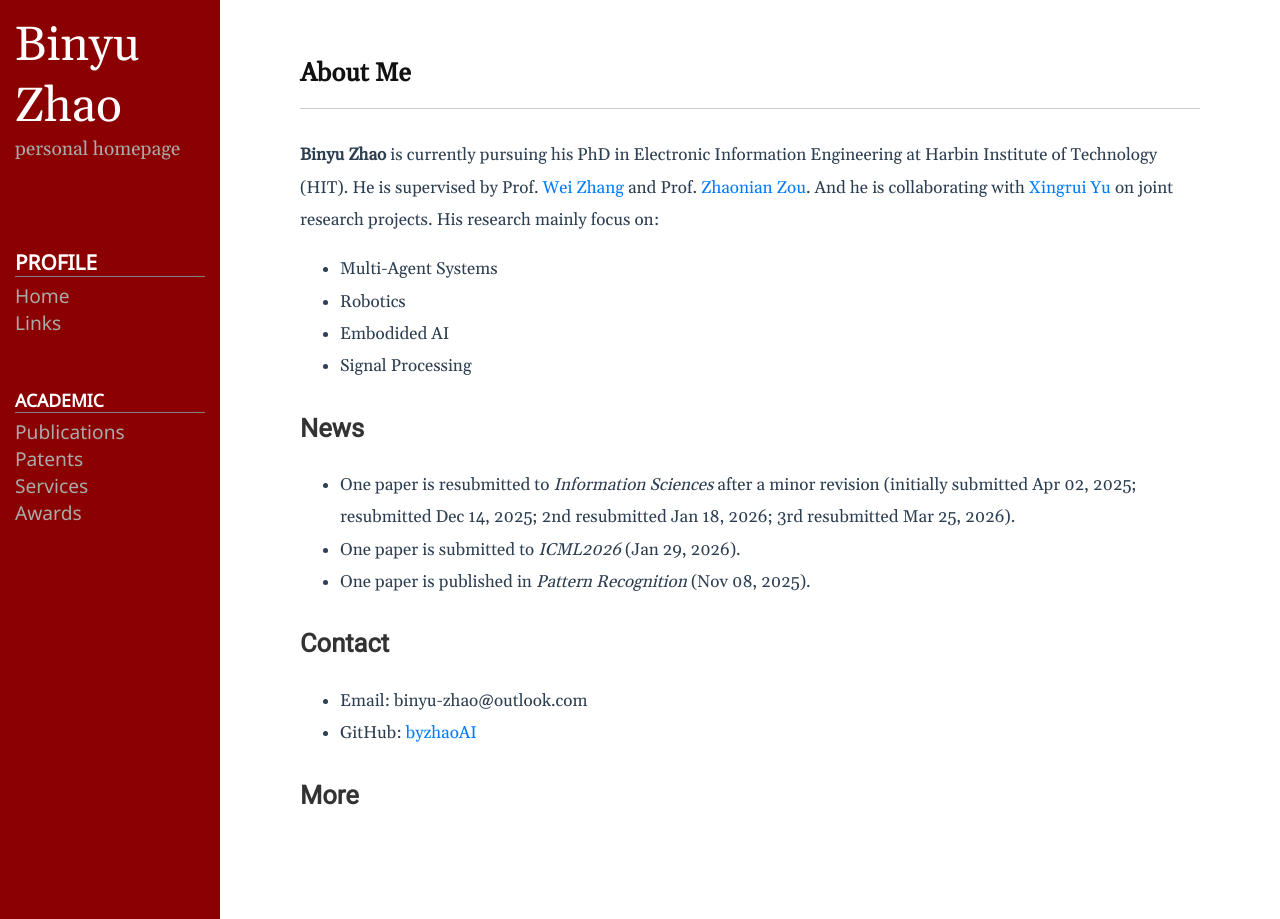
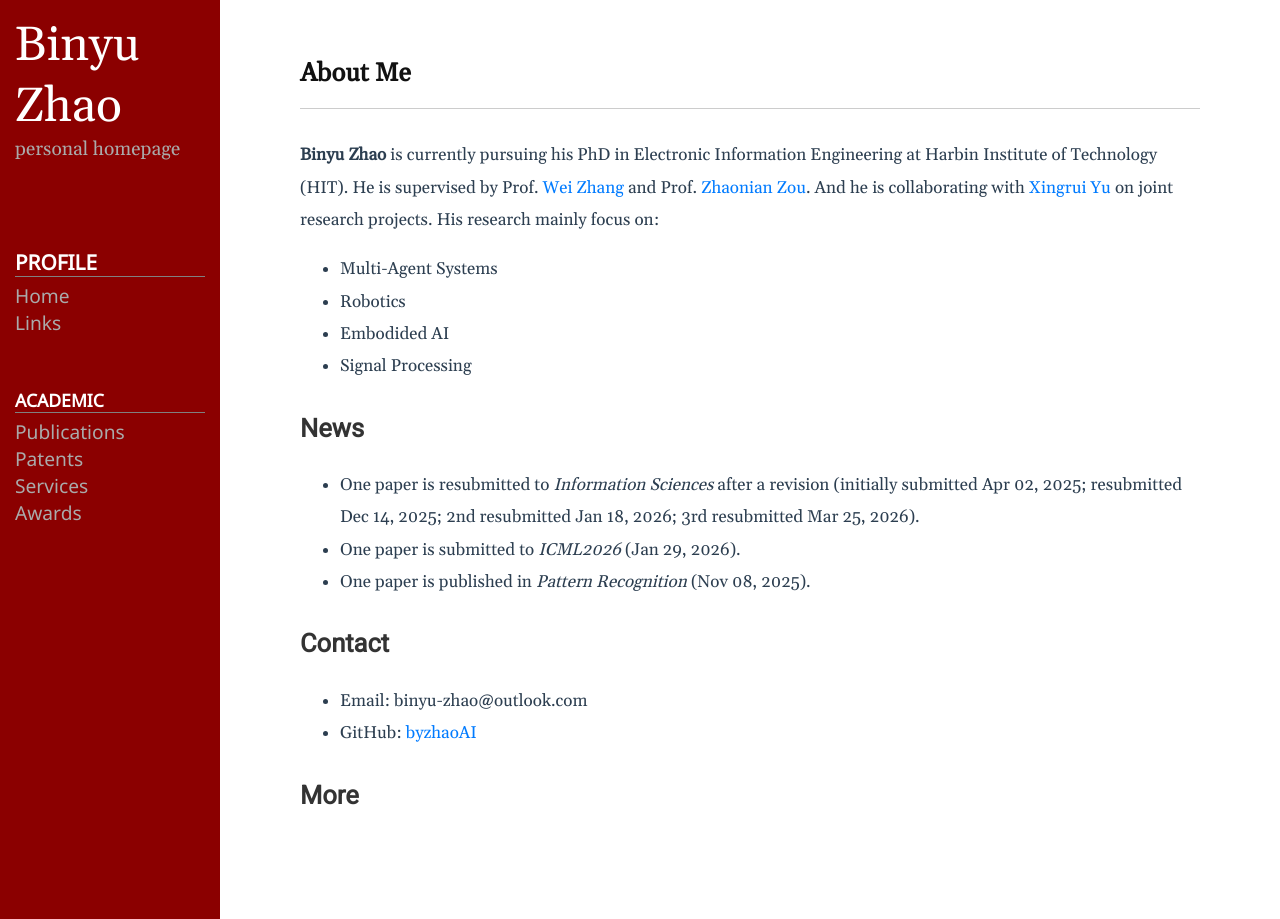
Before and after one commit to byzhaoAI/byzhaoAI.github.io, a Jekyll site: the page built from README.md, in a window 1280 px wide. Built offline with Jekyll 4.4.1, drawn with Linux system fonts in a browser that asks for light colours.

Commit message:
update status 20260401

```diff
--- a/_includes/home.html
+++ b/_includes/home.html
@@ -21,7 +21,7 @@
 
     <h2>Recent News</h2>
     <ul>
-      <li>One paper is resubmitted to <em>Information Sciences</em> after a minor revision (initially submitted Apr 02, 2025; resubmitted Dec 14, 2025; 2nd resubmitted Jan 18, 2026; 3rd resubmitted Mar 25, 2026).</li>
+      <li>One paper is resubmitted to <em>Information Sciences</em> after a revision (initially submitted Apr 02, 2025; resubmitted Dec 14, 2025; 2nd resubmitted Jan 18, 2026; 3rd resubmitted Mar 25, 2026).</li>
       <li>One paper is submitted to <em>ICML2026</em> (Jan 29, 2026).</li>
       <li>One paper is published in <em>Pattern Recognition</em> (Nov 08, 2025).</li>
       <!-- <li>One paper is published in <em>Pattern Recognition</em> (November 08). The final version is available via <a href="https://doi.org/10.1016/j.patcog.2025.112591">DOI</a>, or for 50 days' free access via this <a href="https://authors.elsevier.com/a/1m40D77nKsBm-">Share Link</a> (valid until December 28, 2025).</li> -->
```
Also changed, not shown: README.md.
